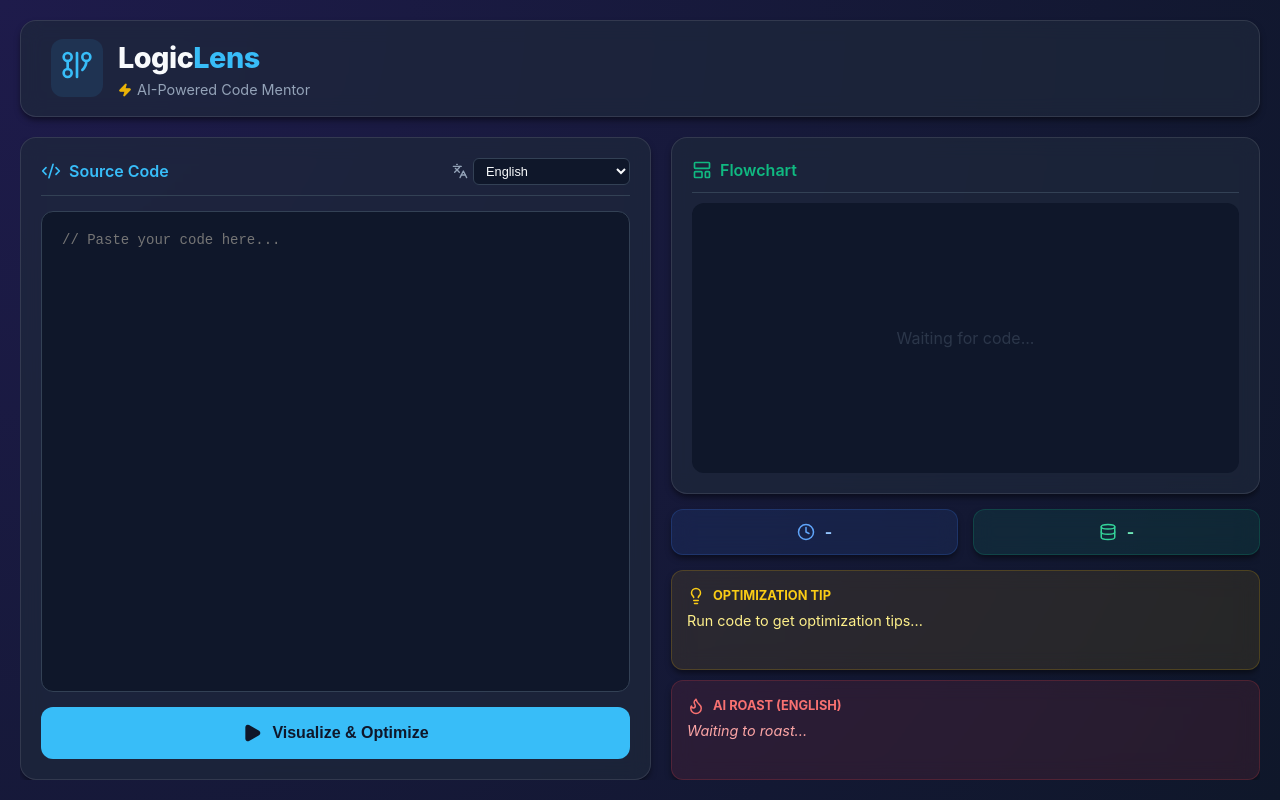
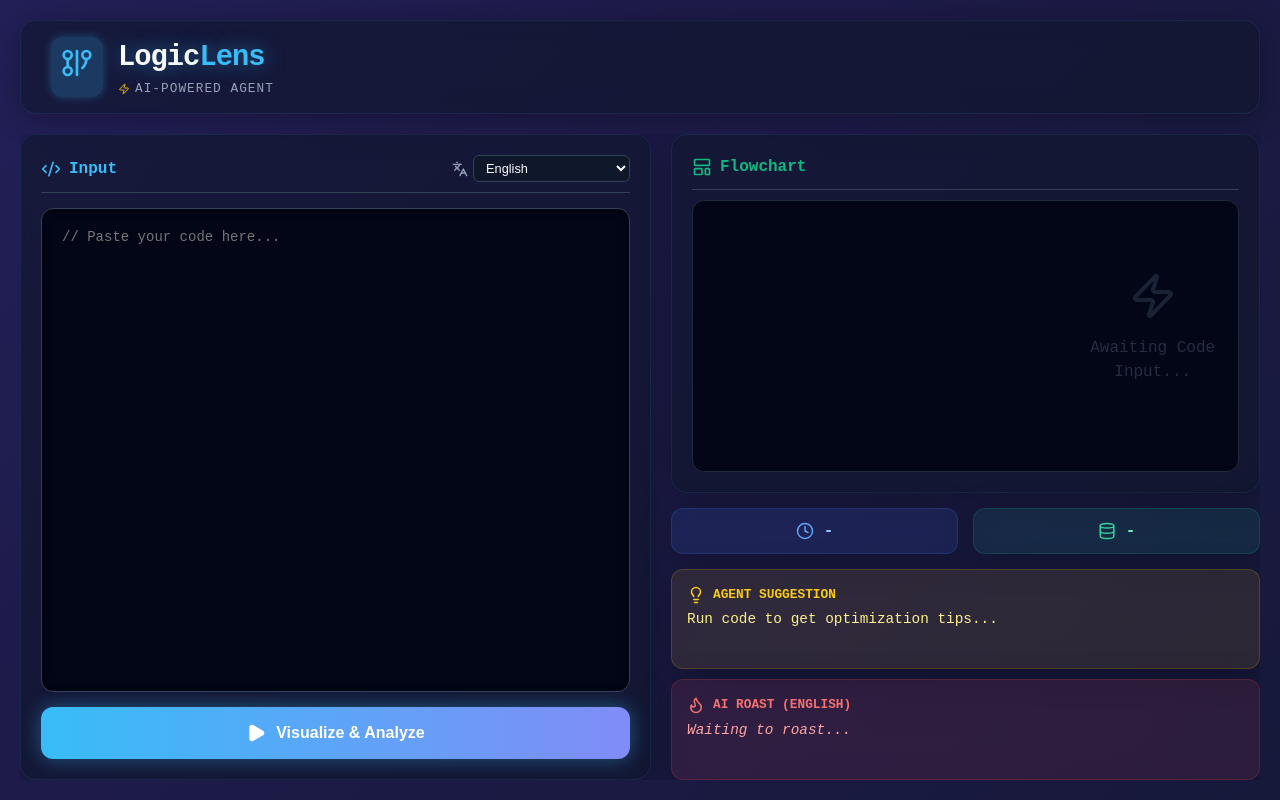
Before and after one commit to ghosthouse7/logic-lens, a React (Vite) app: page / in a window 1280 px wide. Built offline with nearby package versions, Linux system fonts and the light colour scheme.

Commit message:
Final Tank Version - Bug fixes and UI Polish

```diff
--- a/src/App.jsx
+++ b/src/App.jsx
@@ -1,67 +1,145 @@
-import { useState, useEffect } from 'react'
-import { Code2, Play, GitGraph, Loader2, Zap, LayoutTemplate, Clock, Database, Flame, Languages, Lightbulb, Maximize2, X } from 'lucide-react'
+import { useState, useEffect, useRef } from 'react'
+import { Code2, Play, GitGraph, Loader2, Zap, LayoutTemplate, Clock, Database, Flame, Languages, Lightbulb, Maximize2, X, Wand2, AlertTriangle, CheckCircle2 } from 'lucide-react'
 import mermaid from 'mermaid'
 
 mermaid.initialize({
   startOnLoad: true,
-  theme: 'dark',
+  theme: 'base',
   securityLevel: 'loose',
+  flowchart: { curve: 'basis', padding: 20 },
+  themeVariables: {
+    primaryColor: '#1e293b',
+    primaryTextColor: '#e2e8f0',
+    primaryBorderColor: '#38bdf8',
+    lineColor: '#94a3b8',
+    secondaryColor: '#0f172a',
+    tertiaryColor: '#1e1b4b'
+  }
 })
 
 function App() {
   const [inputCode, setInputCode] = useState('')
   const [diagramCode, setDiagramCode] = useState('')
   const [language, setLanguage] = useState('English')
-  const [analysis, setAnalysis] = useState({ time: '', space: '', roast: '', hint: '' })
+  const [analysis, setAnalysis] = useState({ time: '', space: '', roast: '', hint: '', fixedCode: '' })
   const [loading, setLoading] = useState(false)
   const [isFullScreen, setIsFullScreen] = useState(false)
+  const [errorMsg, setErrorMsg] = useState('')
+  const [showSuccess, setShowSuccess] = useState(false)
+  const mermaidRef = useRef(null)
+  const modalRef = useRef(null)
+
+  // 1. SAFE GRAPH GENERATOR (The Steel Wall)
+  const generateSafeFlowchart = (steps) => {
+    if (!steps || !Array.isArray(steps) || steps.length === 0) return 'graph TD\nError["No Logic Found"]';
+
+    let chart = 'graph TD\n';
+    chart += `Start([Start]) --> ${sanitizeId(steps[0].id)}\n`;
+
+    steps.forEach((step, index) => {
+      // SANITIZE EVERYTHING
+      const cleanLabel = step.label ? step.label.replace(/["(){}<>]/g, "'") : "Step";
+      const safeId = sanitizeId(step.id);
+
+      let shapeNode = '';
+      if (step.type === 'decision') {
+        shapeNode = `${safeId}{"${cleanLabel}?"}`;
+      } else if (step.type === 'io') {
+        shapeNode = `${safeId}[/"${cleanLabel}"/]`;
+      } else {
+        shapeNode = `${safeId}["${cleanLabel}"]`;
+      }
+
+      if (index < steps.length - 1) {
+        const nextId = sanitizeId(steps[index + 1].id);
+        chart += `${shapeNode} --> ${nextId}\n`;
+      } else {
+        chart += `${shapeNode} --> End([End])\n`;
+      }
+    });
+
+    return chart;
+  }
+
+  // HELPER: Removes spaces and weird chars from IDs
+  const sanitizeId = (id) => {
+    if (!id) return "NodeX";
+    return id.replace(/[^a-zA-Z0-9]/g, '');
+  }
+
+  // RENDER ENGINE
+  const renderMermaid = async () => {
+    if (diagramCode && mermaidRef.current) {
+      try {
+        mermaidRef.current.removeAttribute('data-processed');
+        mermaidRef.current.innerHTML = diagramCode;
+        await mermaid.run({ nodes: [mermaidRef.current] });
+        setErrorMsg('');
+      } catch (e) {
+        console.error("Mermaid Render Fail:", e);
+        setErrorMsg("⚠️ Graph too complex. Analysis below is correct.");
+        mermaidRef.current.innerHTML = '';
+      }
+    }
+    if (isFullScreen && diagramCode && modalRef.current) {
+        try {
+            modalRef.current.removeAttribute('data-processed');
+            modalRef.current.innerHTML = diagramCode;
+            await mermaid.run({ nodes: [modalRef.current] });
+        } catch(e) { console.log("Modal render error", e) }
+    }
+  };
 
   useEffect(() => {
-    if (diagramCode) {
-      setTimeout(() => {
-        mermaid.contentLoaded()
-      }, 100)
-    }
-  }, [diagramCode, isFullScreen])
+    setTimeout(renderMermaid, 200);
+  }, [diagramCode, isFullScreen]);
 
-  const handleVisualize = async () => {
-    if (!inputCode) return alert("Please enter some code first!")
+  // MAIN LOGIC
+  const handleVisualize = async (codeToUse = inputCode, langToUse = language) => {
+    if (!codeToUse.trim()) return alert("Please enter some code first!")
 
-    setLoading(true)
-    setDiagramCode('')
-    setAnalysis({ time: '', space: '', roast: '', hint: '' })
+    setLoading(true);
+    setErrorMsg('');
 
     const apiKey = import.meta.env.VITE_GROQ_API_KEY
-    if (!apiKey) return alert("API Key missing! Check .env file")
-
-    // DYNAMIC PROMPT GENERATION (Fixes the confusion)
-    let roastInstruction = `A short, sarcastic, funny roast about the code quality in ${language}.`
-
-    if (language.includes("Bengali") || language.includes("Hindi")) {
-      roastInstruction += " IMPORTANT: Output in 'ROMANIZED' English text (e.g. 'Tor matha kharap'). Do NOT use native script."
-    } else if (language === "Shakespearean") {
-      roastInstruction += " Use Old English style (Thou, art, doth, verily, zounds). Be dramatic."
-    } else if (language === "Pirate") {
-      roastInstruction += " Use Pirate slang (Ahoy, matey, walk the plank). Be aggressive."
-    } else if (language === "GenZ Slang") {
-      roastInstruction += " Use GenZ brainrot slang (fr, no cap, skibidi, cringe, L code). Be trendy."
+    if (!apiKey) {
+      setLoading(false);
+      return alert("Missing API Key! Check .env file");
     }
 
+    let roastInstruction = `A funny roast in ${langToUse}.`
+    if (langToUse !== "English") {
+      roastInstruction += " CRITICAL: Output in ROMANIZED English alphabets only. NO NATIVE SCRIPTS."
+    }
+
+    // 2. PROMPT: Force Clean Data
     const prompt = `
-      You are a Senior Software Architect and a strict mentor.
-      Analyze the user's code. Return a JSON object with 5 fields:
-      1. "graph": Mermaid.js code (start with "graph TD").
-      2. "timeComplexity": The Big O time complexity (e.g., "O(n)").
-      3. "spaceComplexity": The Big O space complexity (e.g., "O(1)").
-      4. "roast": ${roastInstruction}
-      5. "hint": A specific, technical suggestion to OPTIMIZE the code. Keep this helpful and serious in English.
+      You are an elite AI. Analyze the code. Return a strictly valid JSON.
+
+      INSTEAD OF GRAPH CODE, RETURN A LIST OF STEPS.
+      "steps": [
+        {"id": "s1", "type": "io", "label": "Read input"},
+        {"id": "s2", "type": "decision", "label": "Is n less than 0"},
+        {"id": "s3", "type": "process", "label": "Calc result"}
+      ]
 
       RULES:
-      - Return ONLY raw JSON. No markdown.
-      - Diagram nodes must be short.
+      - "type" MUST be 'process', 'decision', or 'io'.
+      - "label" MUST be simple English (Max 6 words). NO CODE SYMBOLS (like <, >, {).
+      - "id" must be simple (s1, s2).
+
+      JSON OUTPUT FORMAT:
+      {
+        "steps": [],
+        "timeComplexity": "Big O",
+        "spaceComplexity": "Big O",
+        "roast": "${roastInstruction}",
+        "hint": "Optimization tip",
+        "fixedCode": "Refactored optimized code. IF CODE IS ALREADY GOOD, RETURN THE ORIGINAL CODE. DO NOT RETURN NULL."
+      }
 
       USER CODE:
-      ${inputCode}
+      ${codeToUse}
     `
 
     try {
@@ -74,27 +152,55 @@ function App() {
         body: JSON.stringify({
           model: "llama-3.3-70b-versatile",
           messages: [{ role: "user", content: prompt }],
-          temperature: 0.2,
+          temperature: 0.1,
           response_format: { type: "json_object" }
         })
       });
 
       const data = await response.json()
+      if (data.error) throw new Error(data.error.message);
+
       const content = JSON.parse(data.choices[0].message.content)
+      const safeGraph = generateSafeFlowchart(content.steps);
 
-      setDiagramCode(content.graph)
+      setDiagramCode(safeGraph)
       setAnalysis({
         time: content.timeComplexity,
         space: content.spaceComplexity,
         roast: content.roast,
-        hint: content.hint
+        hint: content.hint,
+        fixedCode: content.fixedCode || codeToUse
       })
 
     } catch (error) {
-      console.error("Error:", error)
-      alert(`Failed: ${error.message}`)
+      console.error("API Error:", error)
+      setErrorMsg(`Agent Disconnected: ${error.message}`)
     } finally {
       setLoading(false)
+    }
+  }
+
+  const isFirstRun = useRef(true);
+  useEffect(() => {
+    if (isFirstRun.current) {
+      isFirstRun.current = false;
+      return;
+    }
+    if (inputCode && !loading) {
+        handleVisualize(inputCode, language);
+    }
+  }, [language]);
+
+  const applyFix = () => {
+    if (analysis.fixedCode && analysis.fixedCode !== "null") {
+      const newCode = analysis.fixedCode;
+      setInputCode(newCode);
+      setShowSuccess(true);
+      setTimeout(() => setShowSuccess(false), 3000);
+      setAnalysis(prev => ({ ...prev, fixedCode: null }));
+      handleVisualize(newCode, language);
+    } else {
+        alert("Code is already optimal!");
     }
   }
 
@@ -104,31 +210,29 @@ function App() {
       {/* HEADER */}
       <header className="glass-card" style={{ display: 'flex', alignItems: 'center', justifyContent: 'space-between', padding: '15px 30px', borderRadius: '16px' }}>
         <div style={{ display: 'flex', alignItems: 'center', gap: '15px' }}>
-          <div style={{ background: 'rgba(56, 189, 248, 0.1)', padding: '10px', borderRadius: '12px' }}>
+          <div style={{ background: 'rgba(56, 189, 248, 0.2)', padding: '10px', borderRadius: '12px', boxShadow: '0 0 10px rgba(56,189,248,0.3)' }}>
             <GitGraph color="#38bdf8" size={32} />
           </div>
           <div>
-            <h1 style={{ margin: 0, fontSize: '1.8rem', color: '#f8fafc', fontWeight: '800', letterSpacing: '-0.5px' }}>
+            <h1 style={{ margin: 0, fontSize: '1.8rem', color: '#f8fafc', fontWeight: '800', letterSpacing: '-1px', textShadow: '0 0 20px rgba(56,189,248,0.5)' }}>
               Logic<span style={{ color: '#38bdf8' }}>Lens</span>
             </h1>
-            <p style={{ margin: 0, fontSize: '0.9rem', color: '#94a3b8', display: 'flex', alignItems: 'center', gap: '5px' }}>
-              <Zap size={14} color="#eab308" fill="#eab308" /> AI-Powered Code Mentor
+            <p style={{ margin: 0, fontSize: '0.8rem', color: '#94a3b8', display: 'flex', alignItems: 'center', gap: '5px', textTransform: 'uppercase', letterSpacing: '1px' }}>
+              <Zap size={12} color="#eab308" /> AI-Powered Agent
             </p>
           </div>
         </div>
       </header>
 
-      {/* MAIN CONTENT AREA */}
+      {/* MAIN AREA */}
       <div style={{ display: 'flex', gap: '20px', flex: 1, overflow: 'hidden' }}>
 
-        {/* LEFT: CODE INPUT */}
+        {/* LEFT: CODE */}
         <div className="glass-card" style={{ flex: 1, display: 'flex', flexDirection: 'column', gap: '15px', padding: '20px', borderRadius: '16px' }}>
-
           <div style={{ display: 'flex', justifyContent: 'space-between', alignItems: 'center', borderBottom: '1px solid #334155', paddingBottom: '10px' }}>
             <span style={{ display: 'flex', alignItems: 'center', gap: '8px', fontWeight: '600', color: '#38bdf8' }}>
-              <Code2 size={20} /> Source Code
+              <Code2 size={20} /> Input
             </span>
-
             <div style={{ display: 'flex', alignItems: 'center', gap: '5px' }}>
               <Languages size={16} color="#94a3b8"/>
               <select
@@ -142,74 +246,81 @@ function App() {
                 <option value="English">English</option>
                 <option value="Bengali">Bengali (Strict Dada)</option>
                 <option value="Hindi">Hindi (Roaster)</option>
-                <option value="Shakespearean">Shakespearean</option>
+                <option value="Chinese">Chinese (Sarcastic)</option>
+                <option value="Japanese">Japanese (Anime)</option>
+                <option value="Spanish">Spanish</option>
+                <option value="GenZ Slang">GenZ Slang</option>
                 <option value="Pirate">Pirate Speak</option>
-                <option value="GenZ Slang">GenZ Slang</option>
-                <option value="Spanish">Spanish</option>
-                <option value="French">French</option>
-                <option value="Japanese">Japanese</option>
               </select>
             </div>
           </div>
-
           <textarea
             value={inputCode}
             onChange={(e) => setInputCode(e.target.value)}
             placeholder="// Paste your code here..."
             style={{
-              flex: 1, backgroundColor: '#0f172a', color: '#f1f5f9',
+              flex: 1, backgroundColor: '#020617', color: '#f1f5f9',
               border: '1px solid #334155', borderRadius: '12px', padding: '20px',
-              fontFamily: "'Fira Code', monospace", fontSize: '14px', resize: 'none', outline: 'none'
+              fontFamily: "'Fira Code', monospace", fontSize: '14px', resize: 'none', outline: 'none',
+              boxShadow: 'inset 0 0 10px rgba(0,0,0,0.5)'
             }}
           />
-
           <button
-            onClick={handleVisualize}
+            onClick={() => handleVisualize(inputCode, language)}
             disabled={loading}
-            className="glow-button"
             style={{
-              backgroundColor: loading ? '#334155' : '#38bdf8',
-              color: loading ? '#94a3b8' : '#0f172a',
+              background: loading ? '#334155' : 'linear-gradient(90deg, #38bdf8, #818cf8)',
+              color: loading ? '#94a3b8' : '#fff',
               border: 'none', padding: '16px', borderRadius: '12px',
               fontWeight: '700', fontSize: '1rem', cursor: loading ? 'not-allowed' : 'pointer',
-              display: 'flex', justifyContent: 'center', alignItems: 'center', gap: '10px'
-            }}>
+              display: 'flex', justifyContent: 'center', alignItems: 'center', gap: '10px',
+              boxShadow: loading ? 'none' : '0 0 20px rgba(56, 189, 248, 0.4)',
+              transition: 'transform 0.2s'
+            }}
+          >
             {loading ? <Loader2 className="animate-spin" /> : <Play fill="currentColor" size={20} />}
-            {loading ? "Analyze Logic..." : "Visualize & Optimize"}
+            {loading ? "Agent is Thinking..." : "Visualize & Analyze"}
           </button>
         </div>
 
         {/* RIGHT: OUTPUTS */}
         <div style={{ flex: 1, display: 'flex', flexDirection: 'column', gap: '15px' }}>
 
-          {/* FLOWCHART (Top Half) */}
+          {/* FLOWCHART */}
           <div className="glass-card" style={{ flex: 3, borderRadius: '16px', padding: '20px', display: 'flex', flexDirection: 'column', position: 'relative', overflow: 'hidden' }}>
              <div style={{ display: 'flex', justifyContent: 'space-between', alignItems: 'center', borderBottom: '1px solid #334155', paddingBottom: '10px', marginBottom: '10px' }}>
                <span style={{ display: 'flex', alignItems: 'center', gap: '8px', fontWeight: '600', color: '#10b981' }}>
                  <LayoutTemplate size={20} /> Flowchart
                </span>
-               {/* ZOOM BUTTON */}
-               {diagramCode && (
+               {diagramCode && !errorMsg && (
                  <button
                    onClick={() => setIsFullScreen(true)}
                    style={{ background: 'transparent', border: 'none', color: '#38bdf8', cursor: 'pointer', display: 'flex', alignItems: 'center', gap: '5px' }}
-                   title="View Full Screen"
                  >
                    <Maximize2 size={18} /> <span style={{fontSize: '0.8rem'}}>Expand</span>
                  </button>
                )}
              </div>
-
-             <div style={{ flex: 1, display: 'flex', alignItems: 'center', justifyContent: 'center', color: '#475569', overflow: 'auto', background: '#0f172a', borderRadius: '12px' }}>
-               {diagramCode ? (
-                 <div className="mermaid" style={{ width: '100%', height: '100%', display: 'flex', justifyContent: 'center', padding: '20px' }}>{diagramCode}</div>
+             <div style={{ flex: 1, display: 'flex', alignItems: 'center', justifyContent: 'center', color: '#475569', overflow: 'auto', background: '#020617', borderRadius: '12px', border: '1px solid #1e293b', padding: '10px' }}>
+               {errorMsg ? (
+                 <div style={{ color: '#ef4444', textAlign: 'center', padding: '20px' }}>
+                   <AlertTriangle size={48} style={{ margin: '0 auto 10px', display: 'block' }} />
+                   <p style={{ fontWeight: 'bold' }}>{errorMsg}</p>
+                   <button onClick={() => handleVisualize(inputCode, language)} style={{marginTop:'10px', padding:'5px 10px', background:'#334155', border:'none', color:'white', borderRadius:'5px', cursor:'pointer'}}>Retry</button>
+                 </div>
                ) : (
-                 <p style={{ opacity: 0.5 }}>Waiting for code...</p>
+                 <div ref={mermaidRef} className="mermaid" style={{ width: '100%', height: '100%', display: 'flex', justifyContent: 'center' }}></div>
+               )}
+               {!diagramCode && !errorMsg && !loading && (
+                 <div style={{ textAlign: 'center', opacity: 0.5 }}>
+                    <Zap size={48} style={{ margin: '0 auto 10px', display: 'block', color: '#334155' }} />
+                    <p>Awaiting Code Input...</p>
+                 </div>
                )}
              </div>
           </div>
 
-          {/* METRICS ROW */}
+          {/* STATS */}
           <div style={{ display: 'flex', gap: '15px' }}>
              <div className="glass-card" style={{ flex: 1, borderRadius: '12px', padding: '10px', display: 'flex', alignItems: 'center', justifyContent: 'center', gap: '10px', background: 'rgba(59, 130, 246, 0.1)', border: '1px solid rgba(59, 130, 246, 0.2)' }}>
                 <Clock size={18} color="#60a5fa" />
@@ -221,18 +332,32 @@ function App() {
              </div>
           </div>
 
-          {/* ROAST & HINT AREA (Bottom Half) */}
+          {/* AGENT & ROAST */}
           <div style={{ flex: 2, display: 'flex', flexDirection: 'column', gap: '10px' }}>
-            {/* HINT CARD */}
             <div className="glass-card" style={{ flex: 1, borderRadius: '12px', padding: '15px', display: 'flex', flexDirection: 'column', background: 'rgba(234, 179, 8, 0.1)', border: '1px solid rgba(234, 179, 8, 0.2)' }}>
-               <div style={{ display: 'flex', alignItems: 'center', gap: '8px', marginBottom: '5px', color: '#facc15' }}>
-                 <Lightbulb size={18} />
-                 <span style={{ fontWeight: 'bold', fontSize: '0.8rem', textTransform: 'uppercase' }}>Optimization Tip</span>
+               <div style={{ display: 'flex', alignItems: 'center', justifyContent: 'space-between', marginBottom: '5px' }}>
+                 <div style={{ display: 'flex', alignItems: 'center', gap: '8px', color: '#facc15' }}>
+                   <Lightbulb size={18} />
+                   <span style={{ fontWeight: 'bold', fontSize: '0.8rem', textTransform: 'uppercase' }}>Agent Suggestion</span>
+                 </div>
+                 {analysis.fixedCode && analysis.fixedCode !== "null" && (
+                    <button
+                      onClick={applyFix}
+                      style={{
+                        background: '#eab308', color: '#000', border: 'none', borderRadius: '4px',
+                        padding: '4px 10px', fontSize: '0.75rem', fontWeight: 'bold', cursor: 'pointer',
+                        display: 'flex', alignItems: 'center', gap: '5px', boxShadow: '0 0 10px rgba(234, 179, 8, 0.4)'
+                      }}
+                    >
+                      <Wand2 size={12} /> Auto-Fix Code
+                    </button>
+                 )}
                </div>
-               <p style={{ margin: 0, fontSize: '0.9rem', color: '#fef08a' }}>{analysis.hint || "Run code to get optimization tips..."}</p>
+               <p style={{ margin: 0, fontSize: '0.9rem', color: '#fef08a' }}>
+                 {showSuccess ? <span style={{display:'flex', alignItems:'center', gap:'5px', color:'#fff', fontWeight:'bold'}}><CheckCircle2 size={16}/> Code Updated!</span> : (analysis.hint || "Run code to get optimization tips...")}
+               </p>
             </div>
 
-            {/* ROAST CARD */}
             <div className="glass-card" style={{ flex: 1, borderRadius: '12px', padding: '15px', display: 'flex', flexDirection: 'column', background: 'rgba(239, 68, 68, 0.1)', border: '1px solid rgba(239, 68, 68, 0.2)' }}>
                <div style={{ display: 'flex', alignItems: 'center', gap: '8px', marginBottom: '5px', color: '#f87171' }}>
                  <Flame size={18} />
@@ -247,7 +372,7 @@ function App() {
         </div>
       </div>
 
-      {/* FULL SCREEN MODAL */}
+      {/* MODAL */}
       {isFullScreen && (
         <div style={{
           position: 'fixed', top: 0, left: 0, width: '100vw', height: '100vh',
@@ -262,9 +387,8 @@ function App() {
               <X size={24} />
             </button>
           </div>
-          <div style={{ flex: 1, display: 'flex', justifyContent: 'center', alignItems: 'center', overflow: 'auto', background: '#0f172a', borderRadius: '16px', border: '1px solid #334155' }}>
-             <div className="mermaid" style={{ transform: 'scale(1.5)', transformOrigin: 'center' }}>
-               {diagramCode}
+          <div style={{ flex: 1, display: 'flex', justifyContent: 'center', alignItems: 'center', overflow: 'auto', background: '#020617', borderRadius: '16px', border: '1px solid #334155' }}>
+             <div ref={(el) => { if(el) el.innerHTML = mermaidRef.current ? mermaidRef.current.innerHTML : ''; }} className="mermaid" style={{ transform: 'scale(1.5)', transformOrigin: 'center' }}>
              </div>
           </div>
         </div>
--- a/src/index.css
+++ b/src/index.css
@@ -1,53 +1,49 @@
 :root {
-  font-family: 'Inter', system-ui, -apple-system, sans-serif;
+  font-family: 'JetBrains Mono', 'Fira Code', monospace; /* Hacker Font */
   line-height: 1.5;
-  font-weight: 400;
   color-scheme: dark;
 }
 
 body {
   margin: 0;
-  display: flex;
-  place-items: center;
   min-width: 320px;
   min-height: 100vh;
-  /* Cool Dark Gradient Background */
-  background: radial-gradient(circle at top left, #1e1b4b, #0f172a);
   color: #e2e8f0;
+  /* COOL ANIMATED BACKGROUND */
+  background: linear-gradient(-45deg, #0f172a, #1e1b4b, #312e81, #0f172a);
+  background-size: 400% 400%;
+  animation: gradientBG 15s ease infinite;
 }
 
-/* Scrollbar Design */
-::-webkit-scrollbar {
-  width: 8px;
-  height: 8px;
-}
-::-webkit-scrollbar-track {
-  background: #0f172a;
-}
-::-webkit-scrollbar-thumb {
-  background: #38bdf8;
-  border-radius: 4px;
-}
-::-webkit-scrollbar-thumb:hover {
-  background: #0ea5e9;
+@keyframes gradientBG {
+  0% { background-position: 0% 50%; }
+  50% { background-position: 100% 50%; }
+  100% { background-position: 0% 50%; }
 }
 
-/* Glassmorphism Effect for Cards */
+/* Glass Card with Neon Glow */
 .glass-card {
-  background: rgba(30, 41, 59, 0.7);
-  backdrop-filter: blur(10px);
-  border: 1px solid rgba(255, 255, 255, 0.1);
-  box-shadow: 0 4px 6px -1px rgba(0, 0, 0, 0.5);
+  background: rgba(15, 23, 42, 0.6);
+  backdrop-filter: blur(12px);
+  border: 1px solid rgba(56, 189, 248, 0.1);
+  box-shadow: 0 4px 30px rgba(0, 0, 0, 0.3);
+  transition: all 0.3s ease;
 }
 
-/* Glowing Button Animation */
-@keyframes pulse-glow {
-  0% { box-shadow: 0 0 0 0 rgba(56, 189, 248, 0.7); }
-  70% { box-shadow: 0 0 0 10px rgba(56, 189, 248, 0); }
-  100% { box-shadow: 0 0 0 0 rgba(56, 189, 248, 0); }
+.glass-card:hover {
+  border-color: rgba(56, 189, 248, 0.3);
+  box-shadow: 0 0 15px rgba(56, 189, 248, 0.1);
 }
 
-.glow-button:not(:disabled):hover {
-  animation: pulse-glow 1.5s infinite;
-  transform: translateY(-2px);
+/* Scrollbar */
+::-webkit-scrollbar { width: 8px; height: 8px; }
+::-webkit-scrollbar-track { background: #020617; }
+::-webkit-scrollbar-thumb { background: #334155; border-radius: 4px; }
+::-webkit-scrollbar-thumb:hover { background: #475569; }
+
+/* Mermaid Diagram Text Fix */
+.mermaid text { fill: #e2e8f0 !important; font-family: monospace !important; }
+.mermaid .node rect, .mermaid .node circle, .mermaid .node polygon {
+  stroke: #38bdf8 !important; fill: #1e293b !important; stroke-width: 2px;
 }
+.mermaid .edgePath .path { stroke: #94a3b8 !important; stroke-width: 2px; }
```
Also changed, not shown: 1 other file (tests, documents, lock files or other folders).
